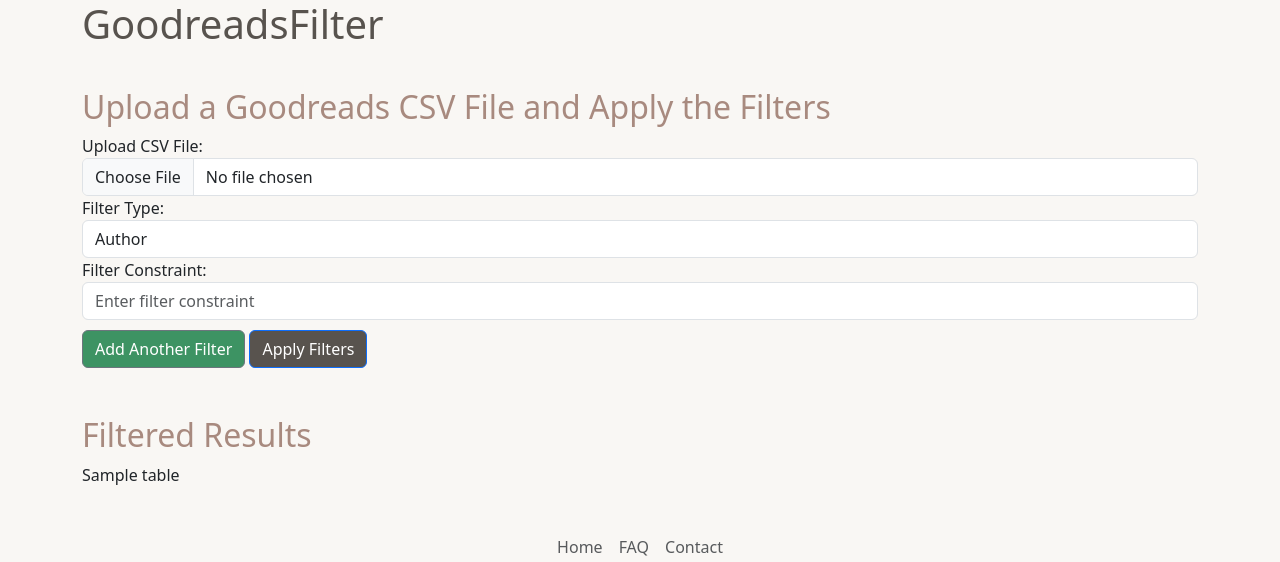
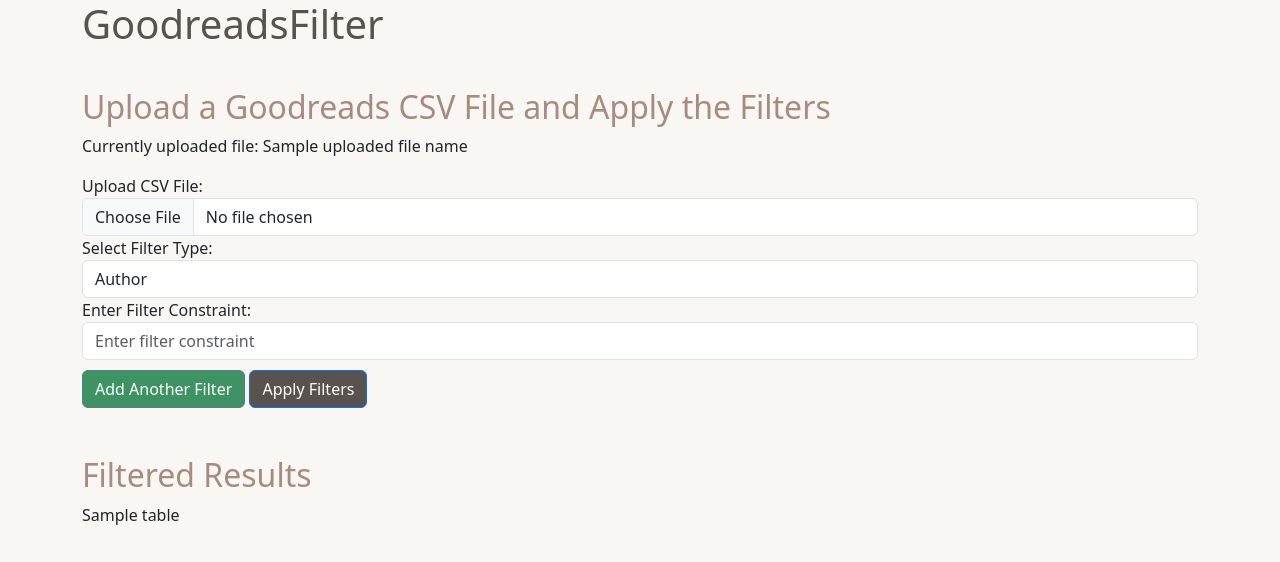
Before and after one commit to GSDion/Goodreads-list-filter, a Flask app: template templates/index.html in a window 1280 px wide. Shown: the top 562 px of the page. Run offline with Flask 3, Linux system fonts and the light colour scheme; the template is opened without the code that fills it: most values are stand-ins (such as "Sample title", 1, 10 or a date in 2020); parts of the project's set-up code (start-up, migrations or seed data) failed here and were passed over.

Commit message:
added flask session for user input
- delete unneeded contact.html file
- new gitignore rules
- flask_session currently works for processed information recorded in tables, inputted files, and typed input
- added way to display currently upload file in index.html (DOES NOT WORK)
- minor aesthetic changes to <label> tags in index.html

```diff
--- a/app.py
+++ b/app.py
@@ -1,8 +1,20 @@
 import os
-from flask import Flask, request, render_template, redirect, url_for
+from flask import Flask, request, render_template, redirect, url_for, session
+# The Session instance is not used for direct access, should always use flask.session instead
+from flask_session import Session
 import pandas as pd
+from config import Config
+
+ALLOWED_EXTENSIONS = {'csv'}
 
 app = Flask(__name__)
+app.config.from_object(Config)
+app.config['UPLOAD_FOLDER']
+app.config["SECRET_KEY"]
+app.config["SESSION_PERMANENT"] = False
+app.config["SESSION_TYPE"] = "filesystem"
+Session(app)
+
 # FAQ/Contact Route
 @app.route('/faq')
 def faq():
@@ -11,35 +23,32 @@
 # Home route to display the form and results
 @app.route('/', methods=['GET', 'POST'])
 def index():
-    table = None  # Initialize the variable to store the filtered table
-    columns_list = []
+    table = None
+    uploaded_file_name = session.get('uploaded_file')  # Retrieve the file name from session
+
+    # Check if a file has been uploaded and saved previously
+    if uploaded_file_name:
+        file_path = os.path.join(app.config['UPLOAD_FOLDER'], uploaded_file_name)
+    else:
+        file_path = None
+
     if request.method == 'POST':
         # Debug: Print the entire form data
         print("Form data received:", request.form)
-        if 'file' not in request.files:
-            return "No file uploaded", 400
+        if 'file' in request.files:
+            file = request.files['file']
+            if file and file.filename != '':
+                file_path = os.path.join(app.config['UPLOAD_FOLDER'], file.filename)
+                file.save(file_path)
+                # Store only the filename in the session so as to save space (cookies can only store so much)
+                session['uploaded_file'] = file.filename
 
-        file = request.files['file']
+            # If file_path is None, prompt the user to upload a file
+            if not file_path or not os.path.exists(file_path):
+                return "No file uploaded or found. Please upload a file.", 400
 
-        if file.filename == '':
-            return "No selected file", 400
-
-        if file:
             # Load the uploaded file directly into a DataFrame (in-memory)
-            dataFrame = pd.read_csv(file)
-            # columns_list = dataFrame.columns.tolist();
-
-            # Get the filter inputs from the form
-            # TO DO: Populate filters on form depending on column names of csv file
-            # TO DO: Multiple filters (one sub_filter each)
-            # filters = {}
-            # filter_type = request.form.get('filter_type')
-            # sub_filter = request.form.get('sub_filter')
-
-
-            # if filter_type and sub_filter:
-            #     filters[filter_type] = sub_filter
-             # Get all filter types and sub-filters from the form
+            dataFrame = pd.read_csv(file_path)
             filter_types = request.form.getlist('filter_type[]')
             sub_filters = request.form.getlist('sub_filter[]')
             # Debug: Print filters
@@ -50,7 +59,6 @@
             for filter_type, sub_filter in zip(filter_types, sub_filters):
                 if filter_type and sub_filter:
                     filters[filter_type] = sub_filter
-
 
             # Apply filters
             filtered_data = filter_dataframe(dataFrame, filters)
--- a/templates/index.html
+++ b/templates/index.html
@@ -5,12 +5,11 @@
 <head>
     <meta charset="UTF-8">
     <meta name="viewport" content="width=device-width, initial-scale=1.0">
-    <title>CSV Filter</title>
-    <!-- TO DO: Custom stylesheet -->
+    <title>GoodreadsFilter</title>
     <link href="https://cdn.jsdelivr.net/npm/bootstrap@5.3.3/dist/css/bootstrap.min.css" rel="stylesheet" integrity="sha384-QWTKZyjpPEjISv5WaRU9OFeRpok6YctnYmDr5pNlyT2bRjXh0JMhjY6hW+ALEwIH" crossorigin="anonymous">
     <link rel="stylesheet" href="{{ url_for('static', filename='index.css') }}">
 </head>
-<!-- import './index.css'; -->
+
 <body>
     <div class="container">
         <h1 style="margin-bottom:40px">GoodreadsFilter </h1>
@@ -19,14 +18,18 @@
 
         <form action="/" method="POST" enctype="multipart/form-data">
 
+            {% if uploaded_file_name %}
+                <p>Currently uploaded file: {{ uploaded_file_name }}</p>
+            {% endif %}
+
             <div class="form-group">
-                <label for="file">Upload CSV File:</label>
-                <input type="file" class="form-control" id="file" name="file">
+                    <label for="file">Upload CSV File:</label>
+                    <input type="file" class="form-control" id="file" name="file">
             </div>
 
             <div id="filters-container">
                 <div class="form-group">
-                    <label for="filter_type">Filter Type:</label>
+                    <label for="filter_type">Select Filter Type:</label>
                     <!--Make sure the names for filter_type[ ] and sub_filter[ ] match the python-->
                     <select class="form-control" id="filter_type" name="filter_type[]">
                         <!--TO DO: Generate filter types in dropdown based on column names in dataframe-->
@@ -84,7 +87,7 @@
                 </div>
 
                 <div class="form-group">
-                    <label for="sub_filter">Filter Constraint:</label>
+                    <label for="sub_filter">Enter Filter Constraint:</label>
                     <input type="text" class="form-control" id="sub_filter" name="sub_filter[]" placeholder="Enter filter constraint">
                 </div>
             </div>
@@ -112,8 +115,7 @@
                 // Create a new <div> to hold the new filter fields
                 const newFilterGroup = document.createElement('div');
 
-                // Add Bootstrap's "form-group" class
-                // and "filter-group" class for potential custom styling
+                // Added Bootstrap's "form-group" class and "filter-group" class for custom styling
                 newFilterGroup.classList.add('form-group', 'filter-group');
 
                 // Set the inner HTML of the new div with filter type and constraint fields
@@ -166,6 +168,7 @@
 
         </script>
 
+        <!--Maybe add Github link-->
         <div class="container">
             <footer class="py-3 my-4">
             <ul class="nav justify-content-center border-bottom pb-3 mb-3">
@@ -177,19 +180,6 @@
             </footer>
         </div>
 
-        <!-- <script>
-            function changeDivColor(color) {
-                document.getElementById("contact").style.backgroundColor = color;
-            }
-            document.getElementById("{{ url_for('faq') }}#contact").onClick = function() { //when the anchor is clicked
-                changeDivColor("red"); //chang the div color to red
-                setTimeout(function() { //wait 1000 milliseconds (1s) -- see below
-                    changeDivColor("white"); //then change it back to white
-                }, 1000);
-            };
-        </script> -->
-
-        <!--Footer with faq, github link, contact page-->
 
     </div>
 </body>
```
Also changed, not shown: templates/contact.html (deleted), 1 other file.
